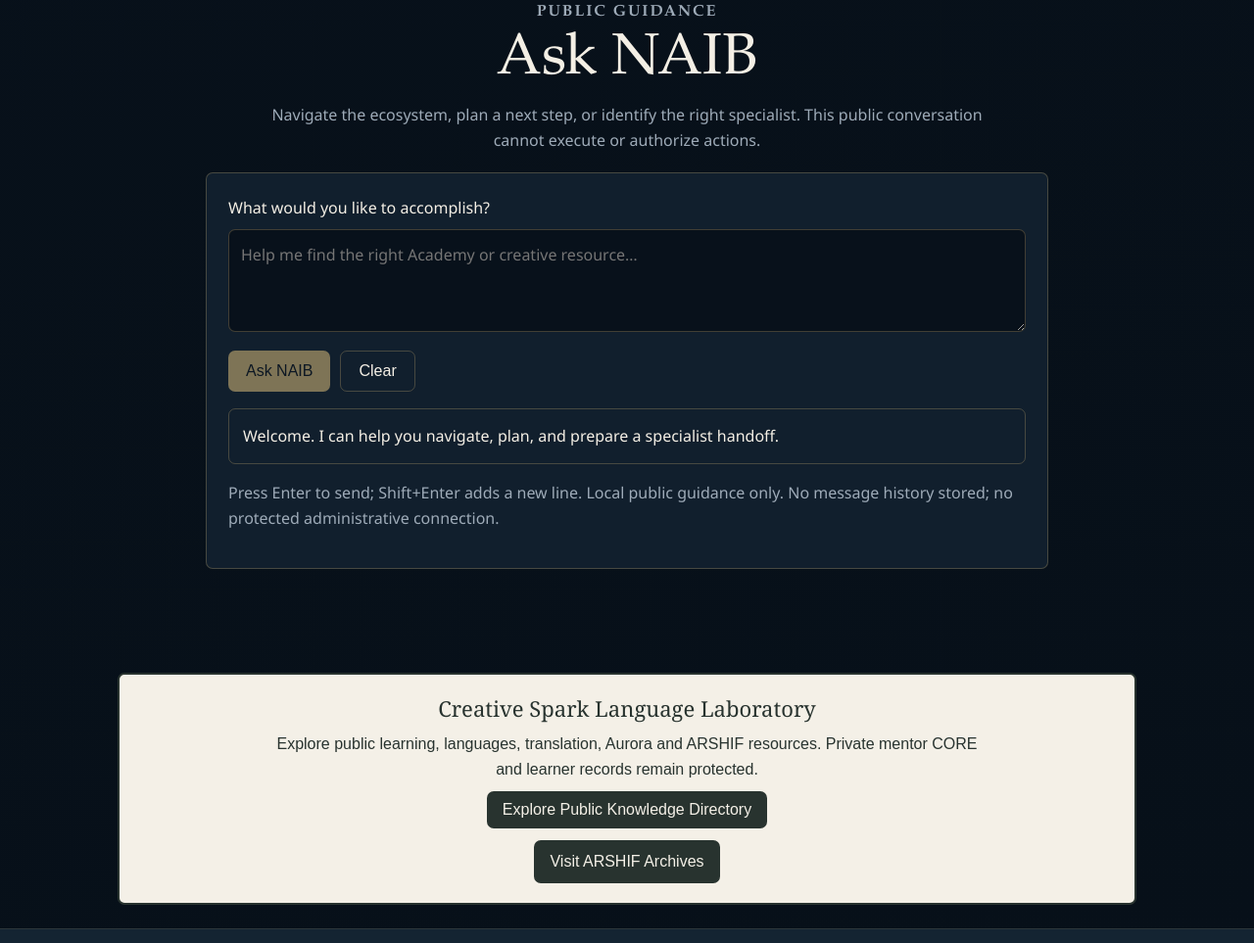
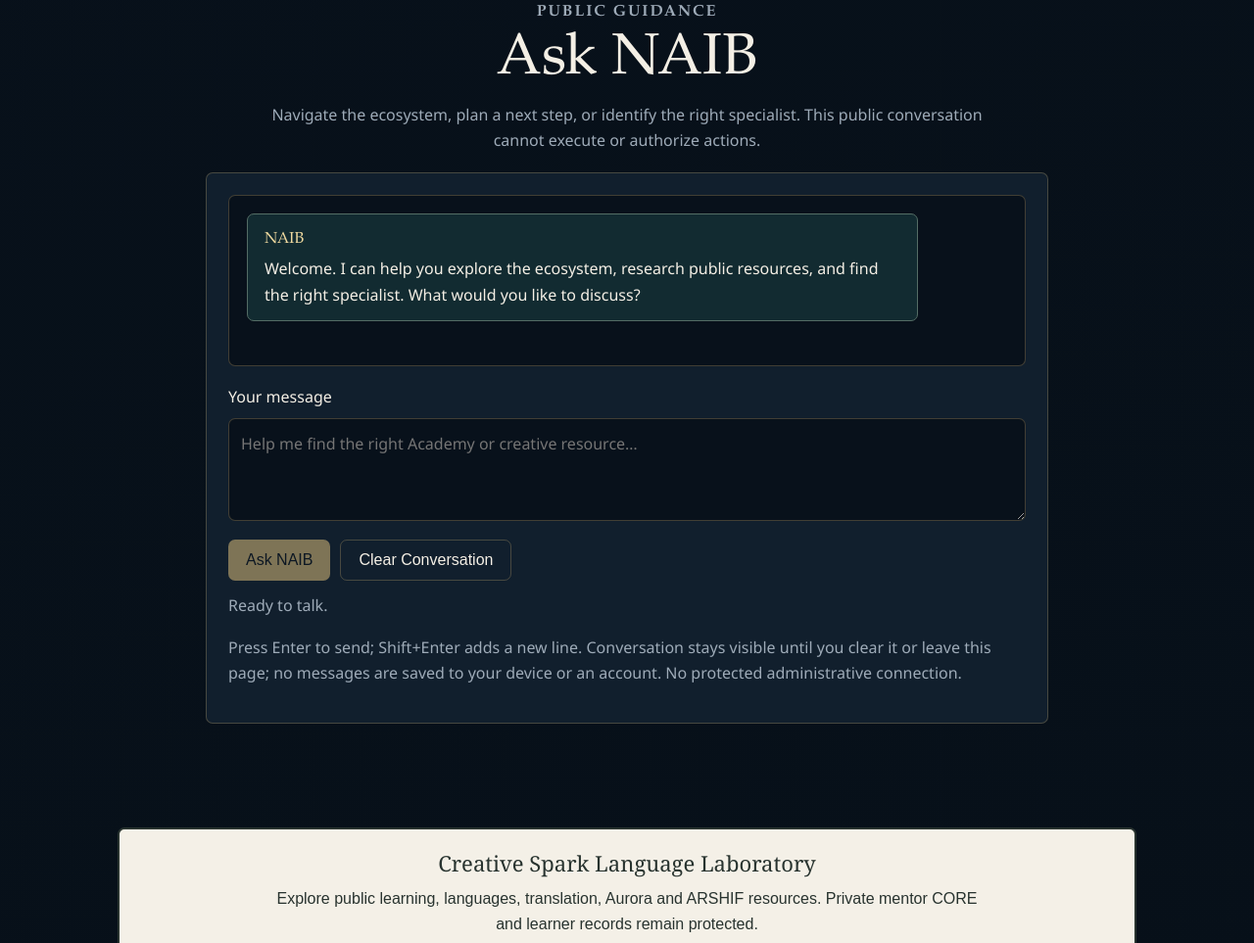
Before and after one commit to artist1970/NAIB.github.io, a website: page index.html in a window 1280 px wide. Shown: the part 3504-4467 px from the top of the page at 98% size. Drawn offline with Linux system fonts and the light colour scheme; a script that the page names is missing.

Commit message:
Replace separate answer panel with chronological NAIB conversation timeline

```diff
--- a/index.html
+++ b/index.html
@@ -276,6 +276,14 @@ footer{
   html{scroll-behavior:auto}
 }
 
+/* A single chronological conversation, following Pierre's mentor chat pattern. */
+#naib-conversation{display:flex;flex-direction:column;gap:12px;min-height:175px;max-height:min(56vh,540px);overflow-y:auto;overscroll-behavior:contain;padding:18px;background:var(--bg);border:1px solid var(--line);border-radius:7px;scrollbar-gutter:stable}
+.naib-turn{max-width:90%;padding:13px 17px;border:1px solid var(--line);border-radius:7px;overflow-wrap:anywhere}
+.naib-turn[data-speaker="you"]{align-self:flex-end;background:#243746;color:var(--ink);border-color:#567080}
+.naib-turn[data-speaker="naib"]{align-self:flex-start;background:#122b31;color:var(--ink);border-color:#546d65}
+.naib-speaker{display:block;color:var(--gold2);font:400 16px/1.5 var(--formal);margin-bottom:5px}
+.naib-turn p{margin:0;white-space:pre-wrap;font:400 16px/1.65 var(--body)}
+@media(max-width:620px){.naib-turn{max-width:98%}#naib-conversation{max-height:50vh;padding:12px}}
 /* Keep the complete conversation heading visible below the shared fixed tickers/header. */
 #naib-chat{scroll-margin-top:150px;min-height:calc(100vh - 150px)}
 #naib-chat .section-head{margin-bottom:20px}
@@ -525,11 +533,14 @@ footer{background:#142432;color:#f6f0e6;font-size:16px}
 <section class="section" id="naib-chat"><div class="wrap" style="max-width:860px">
 <div class="section-head"><p class="eyebrow">Public guidance</p><h2>Ask NAIB</h2><p>Navigate the ecosystem, plan a next step, or identify the right specialist. This public conversation cannot execute or authorize actions.</p></div>
 <form id="naib-chat-form" style="padding:22px;border:1px solid var(--line);border-radius:7px;background:var(--panel)">
-<label for="naib-message" style="display:block;margin-bottom:8px">What would you like to accomplish?</label>
+<div id="naib-conversation" role="log" aria-label="Conversation with NAIB" aria-live="polite" aria-relevant="additions" aria-atomic="false">
+<div class="naib-turn" data-speaker="naib"><span class="naib-speaker">NAIB</span><p>Welcome. I can help you explore the ecosystem, research public resources, and find the right specialist. What would you like to discuss?</p></div>
+</div>
+<label for="naib-message" style="display:block;margin:18px 0 8px">Your message</label>
 <textarea id="naib-message" rows="3" maxlength="1200" style="width:100%;padding:12px;background:var(--bg);border:1px solid var(--line);border-radius:7px;color:var(--ink);font:inherit" placeholder="Help me find the right Academy or creative resource…"></textarea>
-<div style="display:flex;gap:10px;flex-wrap:wrap;margin-top:12px"><button type="submit" id="naib-ask" disabled style="padding:11px 18px;background:var(--gold);color:#08111b;border:0;border-radius:7px;cursor:pointer">Ask NAIB</button><button type="button" id="naib-clear" style="padding:11px 18px;background:transparent;color:var(--ink);border:1px solid var(--line);border-radius:7px;cursor:pointer">Clear</button></div>
-<div id="naib-answer" role="status" aria-live="polite" style="margin-top:17px;padding:14px;border:1px solid var(--line);border-radius:7px">Welcome. I can help you navigate, plan, and prepare a specialist handoff.</div>
-<p style="font-size:16px;color:var(--muted)">Press Enter to send; Shift+Enter adds a new line. Local public guidance only. No message history stored; no protected administrative connection.</p>
+<div style="display:flex;gap:10px;flex-wrap:wrap;margin-top:12px"><button type="submit" id="naib-ask" disabled style="padding:11px 18px;background:var(--gold);color:#08111b;border:0;border-radius:7px;cursor:pointer">Ask NAIB</button><button type="button" id="naib-clear" style="padding:11px 18px;background:transparent;color:var(--ink);border:1px solid var(--line);border-radius:7px;cursor:pointer">Clear Conversation</button></div>
+<p id="naib-chat-status" role="status" aria-live="polite" style="margin:12px 0 0;color:var(--muted)">Ready to talk.</p>
+<p style="font-size:16px;color:var(--muted)">Press Enter to send; Shift+Enter adds a new line. Conversation stays visible until you clear it or leave this page; no messages are saved to your device or an account. No protected administrative connection.</p>
 </form></div></section>
 
 <section id="mentor-language-laboratory" aria-label="Shared AI mentor public knowledge directory" style="margin:24px auto;max-width:1040px;padding:20px;border:2px solid #28332f;border-radius:7px;background:#f4f0e7;color:#28332f;font:400 16px/1.6 Nunito,Arial,sans-serif;text-align:center"><p style="margin:0;font:400 22px/1.3 Cinzel,Georgia,serif">Creative Spark Language Laboratory</p><p style="margin:9px auto 0;max-width:720px">Explore public learning, languages, translation, Aurora and ARSHIF resources. Private mentor CORE and learner records remain protected.</p><a href="https://artist1970.github.io/creative-spark.github.io/language-laboratory/?mentor=naib" style="display:inline-block;margin-top:10px;padding:10px 16px;border-radius:7px;background:#28332f;color:#f4f0e7;font:400 16px Nunito,Arial,sans-serif;text-decoration:none">Explore Public Knowledge Directory</a><p style="margin:12px auto 0"><a id="arshif-public-referral" href="https://vervenveda.com/Arshif.github.io/" style="display:inline-block;padding:10px 16px;border-radius:7px;background:#28332f;color:#f4f0e7;font:400 16px/1.5 Nunito,Arial,sans-serif;text-decoration:none">Visit ARSHIF Archives</a></p></section>
```
